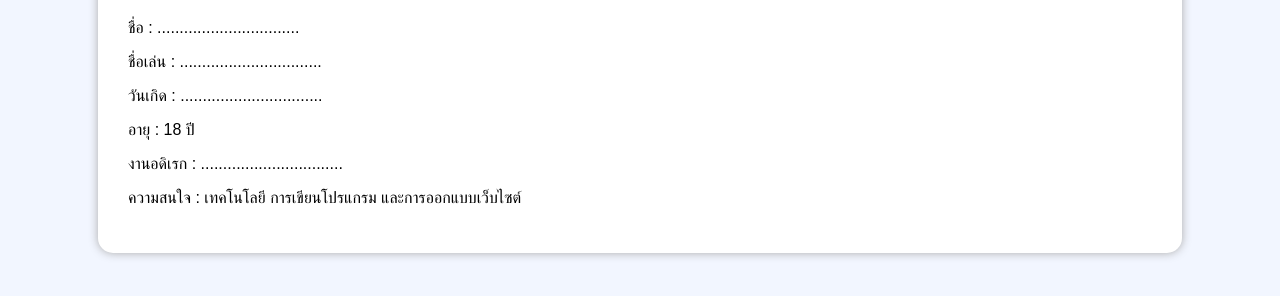
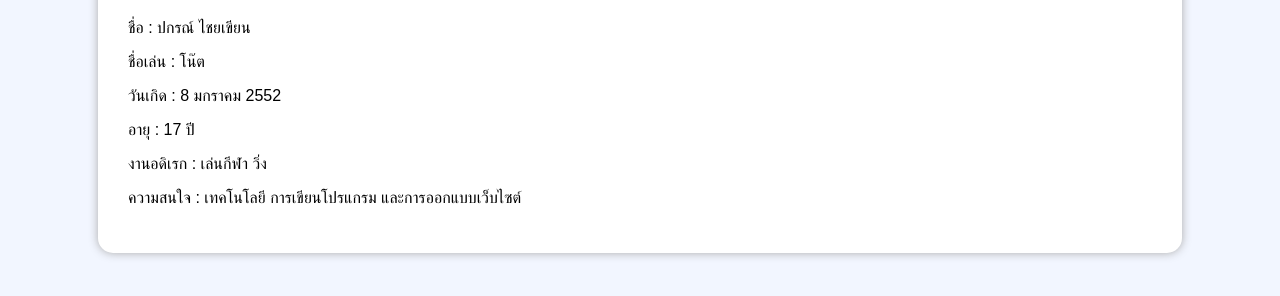
Before and after one commit to 14551-sudo/portflio2, a plain HTML site: page profile.html in a window 1280 px wide. Shown: the part 182-478 px from the top of the page. Drawn offline with Linux system fonts and the light colour scheme.

Commit message:
Update profile.html

```diff
--- a/profile.html
+++ b/profile.html
@@ -21,11 +21,11 @@
 
 <h1>ประวัติส่วนตัว</h1>
 
-<p>ชื่อ : ................................</p>
-<p>ชื่อเล่น : ................................</p>
-<p>วันเกิด : ................................</p>
-<p>อายุ : 18 ปี</p>
-<p>งานอดิเรก : ................................</p>
+<p>ชื่อ : ปกรณ์ ไชยเขียน </p>
+<p>ชื่อเล่น : โน๊ต </p>
+<p>วันเกิด : 8 มกราคม 2552</p>
+<p>อายุ : 17 ปี</p>
+<p>งานอดิเรก : เล่นกีฬา วิ่ง </p>
 <p>ความสนใจ : เทคโนโลยี การเขียนโปรแกรม และการออกแบบเว็บไซต์</p>
 
 </div>
```
